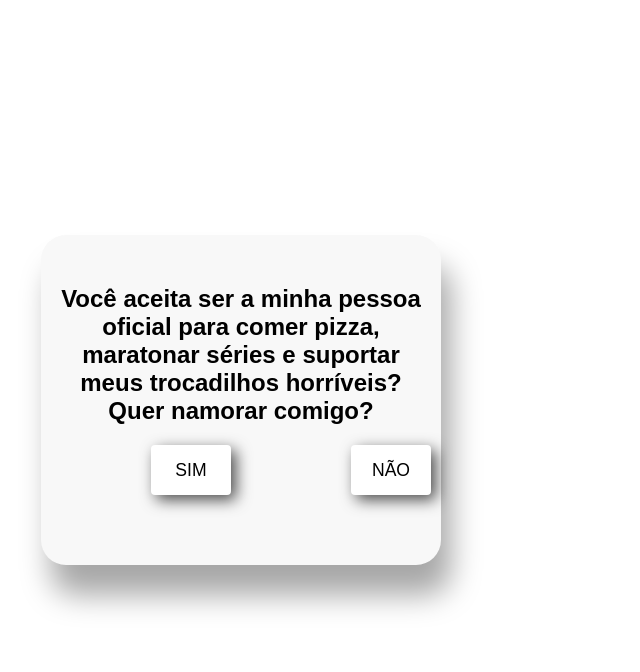
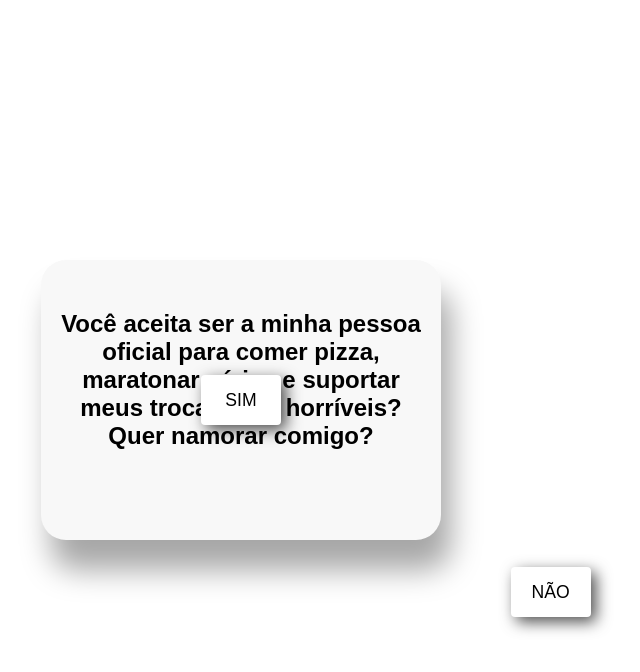
Before and after one commit to gabielsouzaR/especial, a plain HTML site: page index.html in a window 1280 px wide. Both pictures are taken after a click on the button "NÃO". Shown: the whole page, without its empty margins (399-1039 px from the left). Drawn offline with Linux system fonts and the light colour scheme.

Commit message:
atualização 07/06/23

```diff
--- a/css/style.css
+++ b/css/style.css
@@ -80,3 +80,18 @@ button:hover {
   padding: 20px 0 0 0;
   font-size: 1.2rem;
 }
+
+/* Estilos padrão */
+button {
+  position: absolute;
+  top: 50%;
+  left: 50%;
+  transform: translate(-50%, -50%);
+}
+
+/* Estilos para dispositivos móveis */
+@media screen and (max-width: 768px) {
+  button {
+    top: 80%;
+  }
+}
--- a/js/script.js
+++ b/js/script.js
@@ -10,3 +10,16 @@ const message = document.querySelector(".message");
 buttonYes.addEventListener("click", function () {
   message.innerHTML = "TE AMO❤️";
 });
+
+button.addEventListener("click", function () {
+  const containerWidth = document.querySelector(".container").offsetWidth;
+  const containerHeight = document.querySelector(".container").offsetHeight;
+  const buttonWidth = button.offsetWidth;
+  const buttonHeight = button.offsetHeight;
+
+  const randomX = Math.random() * (containerWidth - buttonWidth);
+  const randomY = Math.random() * (containerHeight - buttonHeight);
+
+  button.style.top = randomY + "px";
+  button.style.left = randomX + "px";
+});
```
